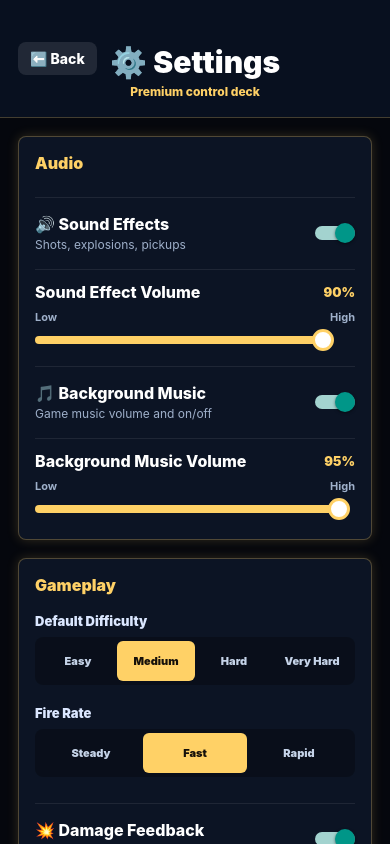
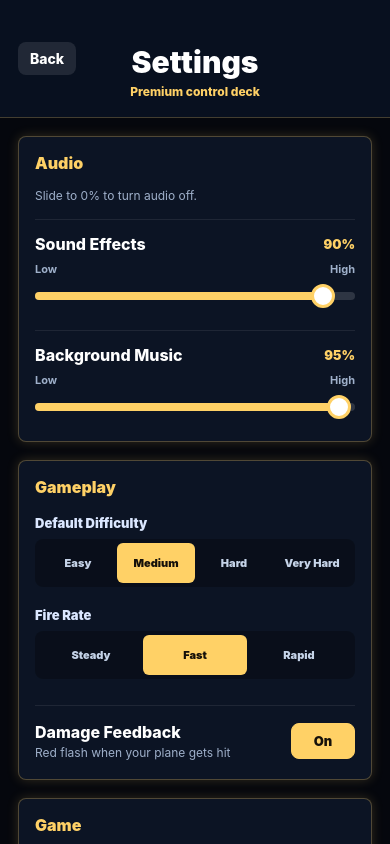
Before and after one commit to armanali13000/AirplaneShooter, a React Native app: screen /Settings in a window 390 px wide. Built offline with nearby package versions, Linux system fonts and the light colour scheme.

Commit message:
fix glich problem in game

```diff
--- a/App.tsx
+++ b/App.tsx
@@ -1,4 +1,5 @@
 import React from 'react';
+import { LogBox } from 'react-native';
 import { NavigationContainer } from '@react-navigation/native';
 import { createNativeStackNavigator } from '@react-navigation/native-stack';
 import MenuScreen from './screens/MenuScreen';
@@ -8,10 +9,12 @@ import PrivacyPolicyScreen from './screens/PrivacyPolicyScreen';
 
 const Stack = createNativeStackNavigator();
 
+LogBox.ignoreLogs(['[expo-av]: Expo AV has been deprecated']);
+
 export default function App() {
   return (
     <NavigationContainer>
-      <Stack.Navigator initialRouteName="Menu" screenOptions={{ headerShown: false }}>
+      <Stack.Navigator initialRouteName="Menu" screenOptions={{ headerShown: false, animation: 'none' }}>
         <Stack.Screen name="Menu" component={MenuScreen} />
         <Stack.Screen name="Game" component={GameScreen} />
         <Stack.Screen name="Settings" component={SettingsScreen} />
--- a/package.json
+++ b/package.json
@@ -13,7 +13,8 @@
     "@react-navigation/native": "^7.1.13",
     "@react-navigation/native-stack": "^7.3.18",
     "expo": "~53.0.27",
-    "expo-audio": "~0.4.9",
+    "expo-audio": "^0.4.9",
+    "expo-av": "~15.1.7",
     "expo-image": "~2.4.1",
     "expo-status-bar": "~2.2.3",
     "expo-video": "~2.2.2",
--- a/screens/MenuScreen.tsx
+++ b/screens/MenuScreen.tsx
@@ -1,12 +1,11 @@
-import React, { useEffect, useMemo, useRef, useState } from 'react';
+import React, { useEffect, useState } from 'react';
 import {
-  Animated,
   BackHandler,
   Dimensions,
   ImageBackground,
+  Pressable,
   StyleSheet,
   Text,
-  TouchableOpacity,
   View,
 } from 'react-native';
 import AsyncStorage from '@react-native-async-storage/async-storage';
@@ -14,6 +13,7 @@ import AsyncStorage from '@react-native-async-storage/async-storage';
 const { width, height } = Dimensions.get('window');
 
 type Star = { id: number; x: number; y: number; size: number; opacity: number };
+type Level = 'easy' | 'medium' | 'hard' | 'veryHard';
 
 const createStars = (count: number): Star[] =>
   Array.from({ length: count }, (_, index) => ({
@@ -21,24 +21,20 @@ const createStars = (count: number): Star[] =>
     x: Math.random() * width,
     y: Math.random() * height,
     size: 1 + Math.random() * 3,
-    opacity: 0.3 + Math.random() * 0.7,
+    opacity: 0.28 + Math.random() * 0.45,
   }));
+
+const levels: { id: Level; roman: string; title: string; hint: string }[] = [
+  { id: 'easy', roman: 'I', title: 'Easy', hint: 'Relaxed flight' },
+  { id: 'medium', roman: 'II', title: 'Medium', hint: 'Balanced combat' },
+  { id: 'hard', roman: 'III', title: 'Hard', hint: 'Fast enemies' },
+  { id: 'veryHard', roman: 'IV', title: 'Very Hard', hint: 'Elite challenge' },
+];
 
 export default function MenuScreen({ navigation }: any) {
   const [paused, setPaused] = useState(false);
   const [choosingDifficulty, setChoosingDifficulty] = useState(false);
   const [stars, setStars] = useState<Star[]>(() => createStars(28));
-  const drift = useRef(new Animated.Value(0)).current;
-  const glow = useRef(new Animated.Value(0)).current;
-
-  const glowOpacity = useMemo(
-    () =>
-      glow.interpolate({
-        inputRange: [0, 1],
-        outputRange: [0.18, 0.42],
-      }),
-    [glow]
-  );
 
   useEffect(() => {
     const checkPaused = async () => {
@@ -51,38 +47,6 @@ export default function MenuScreen({ navigation }: any) {
     return unsubscribe;
   }, [navigation]);
 
-  useEffect(() => {
-    const driftLoop = Animated.loop(
-      Animated.timing(drift, {
-        toValue: 1,
-        duration: 12000,
-        useNativeDriver: true,
-      })
-    );
-    const glowLoop = Animated.loop(
-      Animated.sequence([
-        Animated.timing(glow, {
-          toValue: 1,
-          duration: 2200,
-          useNativeDriver: true,
-        }),
-        Animated.timing(glow, {
-          toValue: 0,
-          duration: 2200,
-          useNativeDriver: true,
-        }),
-      ])
-    );
-
-    driftLoop.start();
-    glowLoop.start();
-
-    return () => {
-      driftLoop.stop();
-      glowLoop.stop();
-    };
-  }, [drift, glow]);
-
   const handleResume = async () => {
     navigation.navigate('Game');
   };
@@ -92,7 +56,7 @@ export default function MenuScreen({ navigation }: any) {
     setChoosingDifficulty(true);
   };
 
-  const handlePlay = async (difficulty: 'easy' | 'medium' | 'hard' | 'veryHard') => {
+  const handlePlay = async (difficulty: Level) => {
     await AsyncStorage.multiSet([
       ['selectedDifficulty', difficulty],
       ['difficulty', difficulty],
@@ -113,23 +77,7 @@ export default function MenuScreen({ navigation }: any) {
       style={styles.background}
       resizeMode="cover"
     >
-      <Animated.View
-        pointerEvents="none"
-        style={[
-          styles.liveLayer,
-          {
-            opacity: glowOpacity,
-            transform: [
-              {
-                translateY: drift.interpolate({
-                  inputRange: [0, 1],
-                  outputRange: [0, 36],
-                }),
-              },
-            ],
-          },
-        ]}
-      >
+      <View pointerEvents="none" style={styles.liveLayer}>
         {stars.map((star) => (
           <View
             key={star.id}
@@ -145,60 +93,55 @@ export default function MenuScreen({ navigation }: any) {
             ]}
           />
         ))}
-      </Animated.View>
+      </View>
 
       <View style={styles.scrim} />
       <View style={styles.container}>
         <View style={styles.brandBlock}>
           <Text style={styles.title}>🚀 Air Shooter 🚀</Text>
-          <Text style={styles.subtitle}>Fast sky combat</Text>
+          <Text style={styles.subtitle}>Rocket air combat</Text>
         </View>
 
         <View style={styles.menuPanel}>
           {choosingDifficulty ? (
             <>
               <Text style={styles.chooseTitle}>Select Level</Text>
-              <TouchableOpacity style={styles.button} onPress={() => handlePlay('easy')}>
-                <Text style={styles.buttonText}>🟢 Easy</Text>
-              </TouchableOpacity>
-              <TouchableOpacity style={styles.button} onPress={() => handlePlay('medium')}>
-                <Text style={styles.buttonText}>🔵 Medium</Text>
-              </TouchableOpacity>
-              <TouchableOpacity style={styles.button} onPress={() => handlePlay('hard')}>
-                <Text style={styles.buttonText}>🟠 Hard</Text>
-              </TouchableOpacity>
-              <TouchableOpacity style={styles.button} onPress={() => handlePlay('veryHard')}>
-                <Text style={styles.buttonText}>🔴 Very Hard</Text>
-              </TouchableOpacity>
-              <TouchableOpacity style={styles.exitButton} onPress={() => setChoosingDifficulty(false)}>
-                <Text style={styles.exitText}>⬅️ Back</Text>
-              </TouchableOpacity>
+              {levels.map((level) => (
+                <Pressable key={level.id} style={styles.levelButton} onPress={() => handlePlay(level.id)}>
+                  <Text style={styles.levelIcon}>{level.roman}</Text>
+                  <View style={styles.levelCopy}>
+                    <Text style={styles.levelTitle}>{level.title}</Text>
+                    <Text style={styles.levelHint}>{level.hint}</Text>
+                  </View>
+                </Pressable>
+              ))}
+              <Pressable style={styles.secondaryButton} onPress={() => setChoosingDifficulty(false)}>
+                <Text style={styles.secondaryText}>⬅️ Back</Text>
+              </Pressable>
             </>
           ) : paused ? (
             <>
-              <TouchableOpacity style={styles.button} onPress={handleResume}>
+              <Pressable style={styles.button} onPress={handleResume}>
                 <Text style={styles.buttonText}>▶️ Resume</Text>
-              </TouchableOpacity>
-              <TouchableOpacity style={styles.button} onPress={handleRestart}>
+              </Pressable>
+              <Pressable style={styles.button} onPress={handleRestart}>
                 <Text style={styles.buttonText}>🔄 Restart</Text>
-              </TouchableOpacity>
+              </Pressable>
             </>
           ) : (
-            <TouchableOpacity style={styles.button} onPress={() => setChoosingDifficulty(true)}>
+            <Pressable style={styles.button} onPress={() => setChoosingDifficulty(true)}>
               <Text style={styles.buttonText}>▶️ Play</Text>
-            </TouchableOpacity>
+            </Pressable>
           )}
 
-          <TouchableOpacity style={styles.button} onPress={() => navigation.navigate('Settings')}>
+          <Pressable style={styles.button} onPress={() => navigation.navigate('Settings')}>
             <Text style={styles.buttonText}>⚙️ Settings</Text>
-          </TouchableOpacity>
+          </Pressable>
 
-          <TouchableOpacity style={styles.exitButton} onPress={handleExit}>
-            <Text style={styles.exitText}>❌ Exit</Text>
-          </TouchableOpacity>
+          <Pressable style={styles.secondaryButton} onPress={handleExit}>
+            <Text style={styles.secondaryText}>❌ Exit</Text>
+          </Pressable>
         </View>
-
-        <Text style={styles.developer}>Developed by Arman</Text>
       </View>
     </ImageBackground>
   );
@@ -220,7 +163,7 @@ const styles = StyleSheet.create({
   },
   scrim: {
     ...StyleSheet.absoluteFillObject,
-    backgroundColor: 'rgba(0,0,0,0.34)',
+    backgroundColor: 'rgba(0,0,0,0.36)',
   },
   container: {
     flex: 1,
@@ -230,7 +173,7 @@ const styles = StyleSheet.create({
   },
   brandBlock: {
     alignItems: 'center',
-    marginBottom: 34,
+    marginBottom: 30,
   },
   title: {
     fontSize: 42,
@@ -243,14 +186,13 @@ const styles = StyleSheet.create({
   },
   subtitle: {
     marginTop: 6,
-    color: '#d3ecff',
+    color: '#ffd166',
     fontSize: 15,
-    fontWeight: '800',
-    letterSpacing: 0,
+    fontWeight: '900',
   },
   menuPanel: {
-    width: '74%',
-    maxWidth: 330,
+    width: '78%',
+    maxWidth: 350,
   },
   chooseTitle: {
     color: '#ffd166',
@@ -263,38 +205,67 @@ const styles = StyleSheet.create({
     minHeight: 58,
     justifyContent: 'center',
     alignItems: 'center',
-    backgroundColor: 'rgba(5, 10, 20, 0.72)',
+    backgroundColor: 'rgba(8, 16, 31, 0.84)',
     borderWidth: 1,
-    borderColor: 'rgba(255,255,255,0.2)',
+    borderColor: 'rgba(255, 209, 102, 0.32)',
     borderRadius: 8,
     marginVertical: 8,
   },
   buttonText: {
     fontSize: 20,
     color: '#fff',
-    fontWeight: '800',
+    fontWeight: '900',
   },
-  exitButton: {
+  levelButton: {
+    minHeight: 68,
+    flexDirection: 'row',
+    alignItems: 'center',
+    backgroundColor: 'rgba(8, 16, 31, 0.88)',
+    borderWidth: 1,
+    borderColor: 'rgba(255, 209, 102, 0.32)',
+    borderRadius: 8,
+    marginVertical: 6,
+    paddingHorizontal: 14,
+  },
+  levelIcon: {
+    width: 42,
+    height: 42,
+    borderRadius: 21,
+    textAlign: 'center',
+    textAlignVertical: 'center',
+    color: '#15100a',
+    backgroundColor: '#ffd166',
+    fontSize: 14,
+    fontWeight: '900',
+    marginRight: 12,
+  },
+  levelCopy: {
+    flex: 1,
+  },
+  levelTitle: {
+    color: '#fff',
+    fontSize: 18,
+    fontWeight: '900',
+  },
+  levelHint: {
+    color: '#9fb0ca',
+    fontSize: 12,
+    fontWeight: '700',
+    marginTop: 2,
+  },
+  secondaryButton: {
     minHeight: 52,
     justifyContent: 'center',
     alignItems: 'center',
-    backgroundColor: 'rgba(80, 15, 22, 0.72)',
+    backgroundColor: 'rgba(255,255,255,0.12)',
     borderWidth: 1,
     borderColor: 'rgba(255,255,255,0.18)',
     borderRadius: 8,
     marginTop: 8,
   },
-  exitText: {
+  secondaryText: {
     color: '#fff',
     fontSize: 18,
     fontWeight: '800',
   },
-  developer: {
-    position: 'absolute',
-    bottom: 14,
-    width: '100%',
-    textAlign: 'center',
-    color: '#d8d8d8',
-    fontSize: 14,
-  },
 });
--- a/screens/PrivacyPolicyScreen.tsx
+++ b/screens/PrivacyPolicyScreen.tsx
@@ -1,13 +1,13 @@
 import React from 'react';
-import { ScrollView, StyleSheet, Text, TouchableOpacity, View } from 'react-native';
+import { Pressable, ScrollView, StyleSheet, Text, View } from 'react-native';
 
 export default function PrivacyPolicyScreen({ navigation }: any) {
   return (
     <View style={styles.container}>
       <View style={styles.header}>
-        <TouchableOpacity style={styles.backButton} onPress={() => navigation.goBack()}>
+        <Pressable style={styles.backButton} onPress={() => navigation.goBack()}>
           <Text style={styles.backText}>Back</Text>
-        </TouchableOpacity>
+        </Pressable>
         <Text style={styles.title}>Privacy Policy</Text>
       </View>
 
--- a/screens/SettingsScreen.tsx
+++ b/screens/SettingsScreen.tsx
@@ -1,12 +1,12 @@
-import React, { useEffect, useState } from 'react';
+import React, { useEffect, useRef, useState } from 'react';
 import {
   Alert,
   LayoutChangeEvent,
+  PanResponder,
+  Pressable,
   ScrollView,
   StyleSheet,
-  Switch,
   Text,
-  TouchableOpacity,
   View,
 } from 'react-native';
 import AsyncStorage from '@react-native-async-storage/async-storage';
@@ -36,17 +36,46 @@ function VolumeSlider({
   label,
   value,
   onChange,
+  onComplete,
+  onSliding,
 }: {
   label: string;
   value: number;
   onChange: (value: number) => void;
+  onComplete: (value: number) => void;
+  onSliding: (sliding: boolean) => void;
 }) {
-  const [trackWidth, setTrackWidth] = useState(1);
+  const trackWidthRef = useRef(1);
+  const latestValueRef = useRef(value);
 
   const updateFromX = (x: number) => {
-    const nextValue = Math.max(0, Math.min(x / trackWidth, 1));
-    onChange(Number(nextValue.toFixed(2)));
+    const nextValue = Math.max(0, Math.min(x / trackWidthRef.current, 1));
+    const rounded = Number(nextValue.toFixed(2));
+    latestValueRef.current = rounded;
+    onChange(rounded);
   };
+
+  const panResponder = useRef(
+    PanResponder.create({
+      onStartShouldSetPanResponder: () => true,
+      onMoveShouldSetPanResponder: () => true,
+      onPanResponderGrant: (event) => {
+        onSliding(true);
+        updateFromX(event.nativeEvent.locationX);
+      },
+      onPanResponderMove: (event) => {
+        updateFromX(event.nativeEvent.locationX);
+      },
+      onPanResponderRelease: () => {
+        onSliding(false);
+        onComplete(latestValueRef.current);
+      },
+      onPanResponderTerminate: () => {
+        onSliding(false);
+        onComplete(latestValueRef.current);
+      },
+    })
+  ).current;
 
   return (
     <View style={styles.sliderBlock}>
@@ -58,41 +87,33 @@ function VolumeSlider({
         <Text style={styles.sliderHint}>Low</Text>
         <Text style={styles.sliderHint}>High</Text>
       </View>
-      <TouchableOpacity
-        activeOpacity={0.9}
+      <View
         style={styles.sliderTrack}
-        onLayout={(event: LayoutChangeEvent) => setTrackWidth(event.nativeEvent.layout.width)}
-        onPress={(event) => updateFromX(event.nativeEvent.locationX)}
+        onLayout={(event: LayoutChangeEvent) => {
+          trackWidthRef.current = event.nativeEvent.layout.width;
+        }}
+        {...panResponder.panHandlers}
       >
+        <View style={styles.sliderRail} />
         <View style={[styles.sliderFill, { width: `${value * 100}%` }]} />
         <View style={[styles.sliderThumb, { left: `${value * 100}%` }]} />
-      </TouchableOpacity>
+      </View>
     </View>
   );
 }
 
 export default function SettingsScreen({ navigation }: any) {
-  const [soundEnabled, setSoundEnabled] = useState(true);
-  const [musicEnabled, setMusicEnabled] = useState(true);
   const [difficulty, setDifficulty] = useState<Difficulty>('medium');
   const [fireRate, setFireRate] = useState<FireRate>('fast');
   const [showDamageFlash, setShowDamageFlash] = useState(true);
   const [musicVolume, setMusicVolume] = useState(0.95);
   const [soundVolume, setSoundVolume] = useState(0.9);
+  const [scrollEnabled, setScrollEnabled] = useState(true);
 
   useEffect(() => {
     const loadSettings = async () => {
-      const [
-        soundValue,
-        musicValue,
-        difficultyValue,
-        fireRateValue,
-        damageFlashValue,
-        musicVolumeValue,
-        soundVolumeValue,
-      ] = await Promise.all([
-        AsyncStorage.getItem('soundEnabled'),
-        AsyncStorage.getItem('musicEnabled'),
+      const [difficultyValue, fireRateValue, damageFlashValue, musicVolumeValue, soundVolumeValue] =
+        await Promise.all([
           AsyncStorage.getItem('difficulty'),
           AsyncStorage.getItem('fireRate'),
           AsyncStorage.getItem('showDamageFlash'),
@@ -100,8 +121,6 @@ export default function SettingsScreen({ navigation }: any) {
           AsyncStorage.getItem('soundVolume'),
         ]);
 
-      setSoundEnabled(soundValue === null || soundValue === 'true');
-      setMusicEnabled(musicValue === null || musicValue === 'true');
       setDifficulty(
         difficultyValue === 'easy' || difficultyValue === 'hard' || difficultyValue === 'veryHard'
           ? difficultyValue
@@ -117,18 +136,6 @@ export default function SettingsScreen({ navigation }: any) {
     loadSettings();
     return unsubscribe;
   }, [navigation]);
-
-  const toggleSound = async () => {
-    const newValue = !soundEnabled;
-    setSoundEnabled(newValue);
-    await AsyncStorage.setItem('soundEnabled', newValue.toString());
-  };
-
-  const toggleMusic = async () => {
-    const newValue = !musicEnabled;
-    setMusicEnabled(newValue);
-    await AsyncStorage.setItem('musicEnabled', newValue.toString());
-  };
 
   const toggleDamageFlash = async () => {
     const newValue = !showDamageFlash;
@@ -147,12 +154,10 @@ export default function SettingsScreen({ navigation }: any) {
   };
 
   const saveMusicVolume = async (value: number) => {
-    setMusicVolume(value);
     await AsyncStorage.setItem('musicVolume', value.toString());
   };
 
   const saveSoundVolume = async (value: number) => {
-    setSoundVolume(value);
     await AsyncStorage.setItem('soundVolume', value.toString());
   };
 
@@ -172,33 +177,35 @@ export default function SettingsScreen({ navigation }: any) {
   return (
     <View style={styles.container}>
       <View style={styles.header}>
-        <TouchableOpacity style={styles.backButton} onPress={() => navigation.goBack()}>
-          <Text style={styles.backButtonText}>⬅️ Back</Text>
-        </TouchableOpacity>
-        <Text style={styles.title}>⚙️ Settings</Text>
+        <Pressable style={styles.backButton} onPress={() => navigation.goBack()}>
+          <Text style={styles.backButtonText}>Back</Text>
+        </Pressable>
+        <Text style={styles.title}>Settings</Text>
         <Text style={styles.subtitle}>Premium control deck</Text>
       </View>
 
-      <ScrollView style={styles.content} contentContainerStyle={styles.contentInner}>
+      <ScrollView
+        style={styles.content}
+        contentContainerStyle={styles.contentInner}
+        scrollEnabled={scrollEnabled}
+      >
         <View style={styles.section}>
           <Text style={styles.sectionTitle}>Audio</Text>
-          <View style={styles.optionRow}>
-            <View style={styles.optionText}>
-              <Text style={styles.optionLabel}>🔊 Sound Effects</Text>
-              <Text style={styles.optionHint}>Shots, explosions, pickups</Text>
-            </View>
-            <Switch value={soundEnabled} onValueChange={toggleSound} thumbColor={soundEnabled ? '#ffd166' : '#8892a6'} />
-          </View>
-          <VolumeSlider label="Sound Effect Volume" value={soundVolume} onChange={saveSoundVolume} />
-
-          <View style={styles.optionRow}>
-            <View style={styles.optionText}>
-              <Text style={styles.optionLabel}>🎵 Background Music</Text>
-              <Text style={styles.optionHint}>Game music volume and on/off</Text>
-            </View>
-            <Switch value={musicEnabled} onValueChange={toggleMusic} thumbColor={musicEnabled ? '#ffd166' : '#8892a6'} />
-          </View>
-          <VolumeSlider label="Background Music Volume" value={musicVolume} onChange={saveMusicVolume} />
+          <Text style={styles.optionHint}>Slide to 0% to turn audio off.</Text>
+          <VolumeSlider
+            label="Sound Effects"
+            value={soundVolume}
+            onChange={setSoundVolume}
+            onComplete={saveSoundVolume}
+            onSliding={(sliding) => setScrollEnabled(!sliding)}
+          />
+          <VolumeSlider
+            label="Background Music"
+            value={musicVolume}
+            onChange={setMusicVolume}
+            onComplete={saveMusicVolume}
+            onSliding={(sliding) => setScrollEnabled(!sliding)}
+          />
         </View>
 
         <View style={styles.section}>
@@ -206,7 +213,7 @@ export default function SettingsScreen({ navigation }: any) {
           <Text style={styles.groupLabel}>Default Difficulty</Text>
           <View style={styles.segment}>
             {difficultyOptions.map((option) => (
-              <TouchableOpacity
+              <Pressable
                 key={option.value}
                 style={[styles.segmentButton, difficulty === option.value && styles.segmentButtonActive]}
                 onPress={() => saveDifficulty(option.value)}
@@ -214,14 +221,14 @@ export default function SettingsScreen({ navigation }: any) {
                 <Text style={[styles.segmentText, difficulty === option.value && styles.segmentTextActive]}>
                   {option.label}
                 </Text>
-              </TouchableOpacity>
+              </Pressable>
             ))}
           </View>
 
           <Text style={styles.groupLabel}>Fire Rate</Text>
           <View style={styles.segment}>
             {fireRateOptions.map((option) => (
-              <TouchableOpacity
+              <Pressable
                 key={option.value}
                 style={[styles.segmentButton, fireRate === option.value && styles.segmentButtonActive]}
                 onPress={() => saveFireRate(option.value)}
@@ -229,27 +236,39 @@ export default function SettingsScreen({ navigation }: any) {
                 <Text style={[styles.segmentText, fireRate === option.value && styles.segmentTextActive]}>
                   {option.label}
                 </Text>
-              </TouchableOpacity>
+              </Pressable>
             ))}
           </View>
 
           <View style={styles.optionRow}>
             <View style={styles.optionText}>
-              <Text style={styles.optionLabel}>💥 Damage Feedback</Text>
+              <Text style={styles.optionLabel}>Damage Feedback</Text>
               <Text style={styles.optionHint}>Red flash when your plane gets hit</Text>
             </View>
-            <Switch value={showDamageFlash} onValueChange={toggleDamageFlash} thumbColor={showDamageFlash ? '#ffd166' : '#8892a6'} />
+            <Pressable
+              style={[styles.toggleButton, showDamageFlash && styles.toggleButtonActive]}
+              onPress={toggleDamageFlash}
+            >
+              <Text style={[styles.toggleText, showDamageFlash && styles.toggleTextActive]}>
+                {showDamageFlash ? 'On' : 'Off'}
+              </Text>
+            </Pressable>
           </View>
         </View>
 
         <View style={styles.section}>
           <Text style={styles.sectionTitle}>Game</Text>
-          <TouchableOpacity style={styles.actionButton} onPress={resetProgress}>
-            <Text style={styles.actionText}>🔄 Reset Saved Game</Text>
-          </TouchableOpacity>
-          <TouchableOpacity style={styles.actionButton} onPress={() => navigation.navigate('PrivacyPolicy')}>
-            <Text style={styles.actionText}>🔒 Privacy Policy</Text>
-          </TouchableOpacity>
+          <Pressable style={styles.actionButton} onPress={resetProgress}>
+            <Text style={styles.actionText}>Reset Saved Game</Text>
+          </Pressable>
+          <Pressable style={styles.actionButton} onPress={() => navigation.navigate('PrivacyPolicy')}>
+            <Text style={styles.actionText}>Privacy Policy</Text>
+          </Pressable>
+        </View>
+
+        <View style={styles.infoPanel}>
+          <Text style={styles.infoText}>Version 1.0.0</Text>
+          <Text style={styles.infoText}>Developed by Arman</Text>
         </View>
       </ScrollView>
     </View>
@@ -347,8 +366,8 @@ const styles = StyleSheet.create({
     fontSize: 12,
   },
   sliderBlock: {
-    marginTop: 14,
-    paddingTop: 12,
+    marginTop: 16,
+    paddingTop: 14,
     borderTopWidth: 1,
     borderTopColor: 'rgba(255,255,255,0.08)',
   },
@@ -373,9 +392,18 @@ const styles = StyleSheet.create({
     fontWeight: '700',
   },
   sliderTrack: {
-    height: 28,
+    height: 36,
     justifyContent: 'center',
     marginTop: 2,
+    borderRadius: 12,
+  },
+  sliderRail: {
+    position: 'absolute',
+    left: 0,
+    right: 0,
+    height: 8,
+    borderRadius: 8,
+    backgroundColor: 'rgba(255,255,255,0.14)',
   },
   sliderFill: {
     position: 'absolute',
@@ -386,13 +414,35 @@ const styles = StyleSheet.create({
   },
   sliderThumb: {
     position: 'absolute',
-    width: 22,
-    height: 22,
-    marginLeft: -11,
+    width: 24,
+    height: 24,
+    marginLeft: -12,
     borderRadius: 12,
     backgroundColor: '#ffffff',
     borderWidth: 3,
     borderColor: '#ffd166',
+  },
+  toggleButton: {
+    minWidth: 64,
+    minHeight: 36,
+    alignItems: 'center',
+    justifyContent: 'center',
+    borderRadius: 8,
+    backgroundColor: 'rgba(255,255,255,0.12)',
+    borderWidth: 1,
+    borderColor: 'rgba(255,255,255,0.14)',
+  },
+  toggleButtonActive: {
+    backgroundColor: '#ffd166',
+    borderColor: '#ffd166',
+  },
+  toggleText: {
+    color: '#fff',
+    fontSize: 13,
+    fontWeight: '900',
+  },
+  toggleTextActive: {
+    color: '#15100a',
   },
   groupLabel: {
     color: '#dbe7ff',
@@ -443,4 +493,14 @@ const styles = StyleSheet.create({
     fontSize: 16,
     fontWeight: '900',
   },
+  infoPanel: {
+    alignItems: 'center',
+    paddingVertical: 16,
+  },
+  infoText: {
+    color: '#9fb0ca',
+    fontSize: 13,
+    fontWeight: '800',
+    marginTop: 4,
+  },
 });
```
Also changed, not shown: screens/GameScreen.tsx (+79 -74 lines), 1 other file (tests, documents, lock files or other folders). Lines whose indentation alone changed are shown as unchanged.
